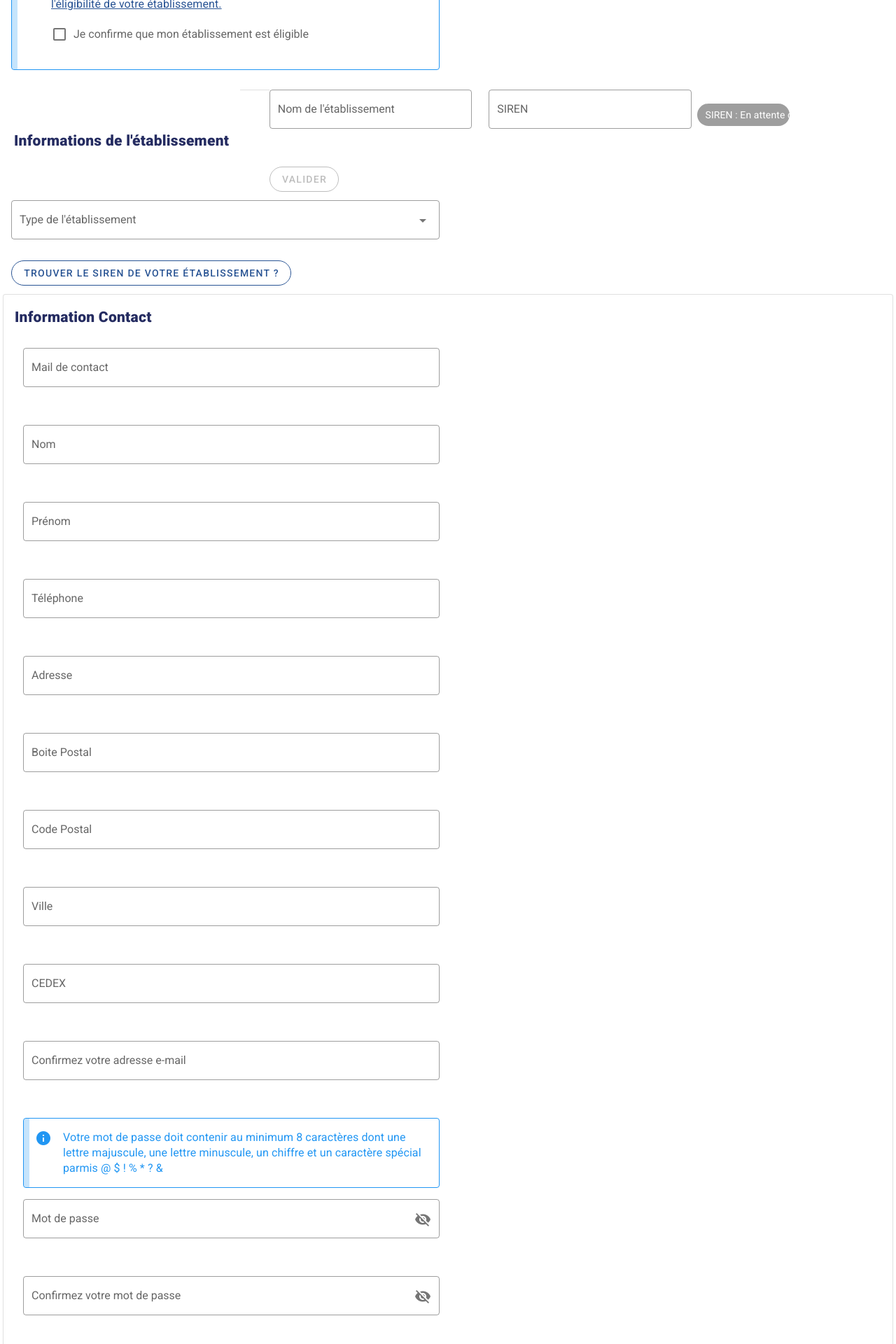
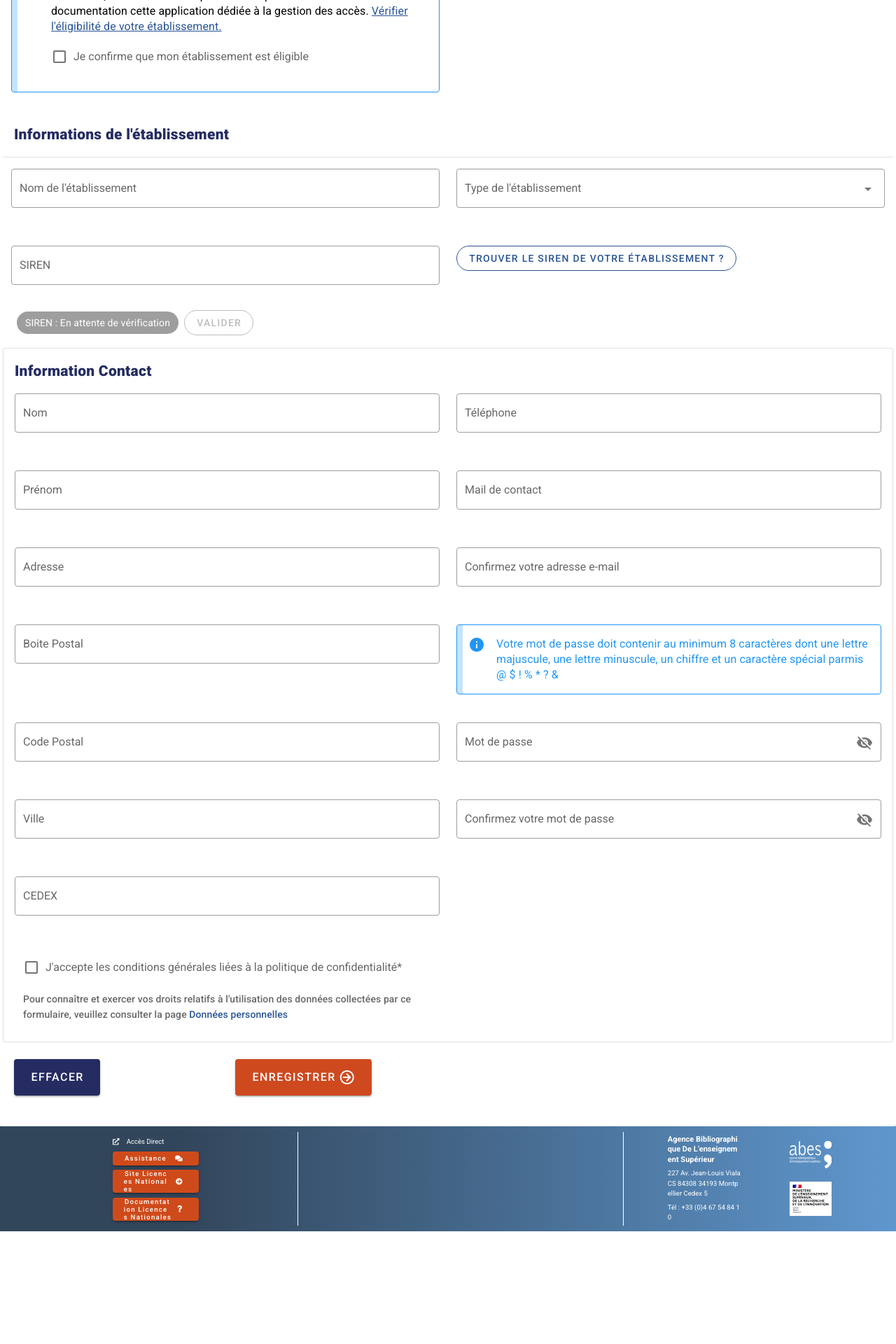
Before and after one commit to abes-esr/ln-front, a Vue app: page /creationEtablissement in a window 1280 px wide. Shown: the part 420-2340 px from the top of the page at 70% size. After the commit the page ends 2179 px from the top, so only its background shows below. Built offline with nearby package versions, Linux system fonts and the light colour scheme; what vue-recaptcha-v3 would draw is missing.

Commit message:
Tentative forma formulaire creation Etab

```diff
--- a/src/components/etablissement/Contact.vue
+++ b/src/components/etablissement/Contact.vue
@@ -1,16 +1,6 @@
 <template>
   <v-form ref="form" lazy-validation>
-    <v-col cols="12" md="6" lg="6" xl="6">
-      <v-text-field
-          outlined
-          label="Mail de contact"
-          placeholder="Mail de contact"
-          v-model="contact.mail"
-          :rules="rulesForms.emailContactRules"
-          required
-          @keyup.enter="validate()"
-      ></v-text-field>
-    </v-col>
+    <v-row>
       <v-col cols="12" md="6" lg="6" xl="6">
         <v-text-field
           outlined
@@ -18,17 +8,6 @@
           placeholder="Nom"
           v-model="contact.nom"
           :rules="rulesForms.nomContactRules"
-          required
-          @keyup.enter="validate()"
-      ></v-text-field>
-    </v-col>
-    <v-col cols="12" md="6" lg="6" xl="6">
-      <v-text-field
-          outlined
-          label="Prénom"
-          placeholder="Prénom"
-          v-model="contact.prenom"
-          :rules="rulesForms.prenomContactRules"
           required
           @keyup.enter="validate()"
         ></v-text-field>
@@ -45,6 +24,32 @@
           @keyup.enter="validate()"
         ></v-text-field>
       </v-col>
+    </v-row>
+    <v-row>
+      <v-col cols="12" md="6" lg="6" xl="6">
+        <v-text-field
+          outlined
+          label="Prénom"
+          placeholder="Prénom"
+          v-model="contact.prenom"
+          :rules="rulesForms.prenomContactRules"
+          required
+          @keyup.enter="validate()"
+        ></v-text-field>
+      </v-col>
+      <v-col cols="12" md="6" lg="6" xl="6">
+        <v-text-field
+          outlined
+          label="Mail de contact"
+          placeholder="Mail de contact"
+          v-model="contact.mail"
+          :rules="rulesForms.emailContactRules"
+          required
+          @keyup.enter="validate()"
+        ></v-text-field>
+      </v-col>
+    </v-row>
+    <v-row>
       <v-col cols="12" md="6" lg="6" xl="6">
         <v-text-field
           outlined
@@ -60,6 +65,19 @@
       <v-col cols="12" md="6" lg="6" xl="6">
         <v-text-field
           outlined
+          label="Confirmez votre adresse e-mail"
+          placeholder="Confirmez votre adresse e-mail"
+          v-model="emailConfirmation"
+          :rules="rulesForms.confirmEmailContactRules"
+          required
+          @keyup.enter="validate()"
+        ></v-text-field>
+      </v-col>
+    </v-row>
+    <v-row>
+      <v-col cols="12" md="6" lg="6" xl="6">
+        <v-text-field
+          outlined
           label="Boite Postal"
           placeholder="Boite Postal"
           v-model="contact.boitePostale"
@@ -67,6 +85,15 @@
           @keyup.enter="validate()"
         ></v-text-field>
       </v-col>
+      <v-col cols="12" md="6" lg="6" xl="6">
+        <v-alert border="left" type="info" outlined>
+          Votre mot de passe doit contenir au minimum 8 caractères dont une
+          lettre majuscule, une lettre minuscule, un chiffre et un caractère
+          spécial parmis @ $ ! % * ? &
+        </v-alert>
+      </v-col>
+    </v-row>
+    <v-row>
       <v-col cols="12" md="6" lg="6" xl="6">
         <v-text-field
           outlined
@@ -82,6 +109,22 @@
       <v-col cols="12" md="6" lg="6" xl="6">
         <v-text-field
           outlined
+          :append-icon="show1 ? 'mdi-eye' : 'mdi-eye-off'"
+          label="Mot de passe"
+          placeholder="Mot de passe"
+          v-model="contact.motDePasse"
+          :rules="rulesForms.passwordRules"
+          :type="show1 ? 'text' : 'password'"
+          required
+          @keyup.enter="validate()"
+          @click:append="show1 = !show1"
+        ></v-text-field>
+      </v-col>
+    </v-row>
+    <v-row>
+      <v-col cols="12" md="6" lg="6" xl="6">
+        <v-text-field
+          outlined
           label="Ville"
           placeholder="Ville"
           v-model="contact.ville"
@@ -93,6 +136,22 @@
       <v-col cols="12" md="6" lg="6" xl="6">
         <v-text-field
           outlined
+          :append-icon="show1 ? 'mdi-eye' : 'mdi-eye-off'"
+          label="Confirmez votre mot de passe"
+          placeholder="Confirmez votre mot de passe"
+          v-model="motDePassConfirmation"
+          :rules="rulesForms.confirmPassContactRules"
+          :type="show1 ? 'text' : 'password'"
+          required
+          @keyup.enter="validate()"
+          @click:append="show1 = !show1"
+        ></v-text-field>
+      </v-col>
+    </v-row>
+    <v-row>
+      <v-col cols="12" md="6" lg="6" xl="6">
+        <v-text-field
+          outlined
           label="CEDEX"
           placeholder="CEDEX"
           v-model="contact.cedex"
@@ -100,63 +159,14 @@
           @keyup.enter="validate()"
         ></v-text-field>
       </v-col>
-
-    <v-col cols="12" md="6" lg="6" xl="6">
-      <v-text-field
-          outlined
-          label="Confirmez votre adresse e-mail"
-          placeholder="Confirmez votre adresse e-mail"
-          v-model="emailConfirmation"
-          :rules="
-                   rulesForms.confirmEmailContactRules
-                  "
-          required
-          @keyup.enter="validate()"
-      ></v-text-field>
-    </v-col>
-    <v-col cols="12" md="6" lg="6" xl="6">
-
-      <v-alert border="left" type="info" outlined>
-        Votre mot de passe doit contenir au minimum 8 caractères dont
-        une lettre majuscule, une lettre minuscule, un chiffre et un
-        caractère spécial parmis @ $ ! % * ? &
-      </v-alert>
-      <v-text-field
-          outlined
-          :append-icon="show1 ? 'mdi-eye' : 'mdi-eye-off'"
-          label="Mot de passe"
-          placeholder="Mot de passe"
-          v-model="contact.motDePasse"
-          :rules="rulesForms.passwordRules"
-          :type="show1 ? 'text' : 'password'"
-          required
-          @keyup.enter="validate()"
-          @click:append="show1 = !show1"
-      ></v-text-field>
-    </v-col>
-    <v-col cols="12" md="6" lg="6" xl="6">
-      <v-text-field
-          outlined
-          :append-icon="show1 ? 'mdi-eye' : 'mdi-eye-off'"
-          label="Confirmez votre mot de passe"
-          placeholder="Confirmez votre mot de passe"
-          v-model="motDePassConfirmation"
-          :rules="
-                    rulesForms.confirmPassContactRules
-                  "
-          :type="show1 ? 'text' : 'password'"
-          required
-          @keyup.enter="validate()"
-          @click:append="show1 = !show1"
-      ></v-text-field>
-    </v-col>
+    </v-row>
   </v-form>
 </template>
 
 <script lang="ts">
-import {Component, Prop, Vue} from "vue-property-decorator";
-import {rulesForms} from "@/core/RulesForm";
-import {Action} from "@/core/CommonDefinition";
+import { Component, Prop, Vue } from "vue-property-decorator";
+import { rulesForms } from "@/core/RulesForm";
+import { Action } from "@/core/CommonDefinition";
 import ContactEtablissement from "@/core/ContactEtablissement";
 
 @Component
--- a/src/components/etablissement/FormEtablissement.vue
+++ b/src/components/etablissement/FormEtablissement.vue
@@ -1,12 +1,12 @@
 <template>
   <v-card>
     <v-form ref="formCreationCompte" lazy-validation>
+      <v-card-subtitle @click="$router.push({ path: '/login' })">
+        Votre établissement a déjà un compte ? S'authentifier
+      </v-card-subtitle>
       <v-card-title v-if="action === Action.CREATION" class="pl-3">
         Créer le compte de votre établissement
       </v-card-title>
-      <v-card-subtitle @click="$router.push({ path: '/login' })">
-        Votre établissement a déjà un compte ? S'authentifier
-      </v-card-subtitle>
       <v-card-text>
         <v-row v-if="action === Action.CREATION">
           <v-col cols="12" md="6" lg="6" xl="6">
@@ -43,8 +43,11 @@
           "
         >
           <v-card-title>Informations de l'établissement</v-card-title>
+        </v-row>
+        <v-row>
           <v-divider></v-divider>
-          <v-row>
+        </v-row>
+        <v-row class="pt-1">
           <v-col cols="12" md="6" lg="6" xl="6">
             <v-text-field
               outlined
@@ -58,6 +61,18 @@
             ></v-text-field>
           </v-col>
           <v-col cols="12" md="6" lg="6" xl="6">
+            <v-select
+              outlined
+              v-model="etablissement.typeEtablissement"
+              :items="typesEtab"
+              label="Type de l'établissement"
+              :rules="rulesForms.typeEtabRules"
+              required
+            ></v-select>
+          </v-col>
+        </v-row>
+        <v-row>
+          <v-col cols="12" md="6" lg="6" xl="6">
             <v-text-field
               outlined
               label="SIREN"
@@ -69,8 +84,9 @@
               @input="checkSiren()"
               @keyup.enter="validate()"
             ></v-text-field>
-            </v-col>
-            <v-col cols="12" md="6" lg="6" xl="6">
+            <v-chip class="ma-2" :color="checkSirenColor" text-color="white"
+              >SIREN : {{ checkSirenAPI }}
+            </v-chip>
             <!-- POPUP CONFIRMATION SIREN -->
             <v-dialog v-model="dialog" persistent max-width="450">
               <template v-slot:activator="{ on, attrs }">
@@ -89,23 +105,15 @@
                   Votre SIREN est-il correct ?
                 </v-card-title>
                 <v-card-text
-                  >Le SIREN renseigné correspond à l'établissement suivant
-                    : <b>{{ checkSirenAPI }}</b></v-card-text
+                  >Le SIREN renseigné correspond à l'établissement suivant :
+                  <b>{{ checkSirenAPI }}</b></v-card-text
                 >
                 <v-card-actions>
                   <v-spacer></v-spacer>
-                    <v-btn
-                        color="green darken-1"
-                        text
-                        @click="dialog = false"
-                    >
+                  <v-btn color="green darken-1" text @click="dialog = false">
                     Non
                   </v-btn>
-                    <v-btn
-                        color="green darken-1"
-                        text
-                        @click="dialog = false"
-                    >
+                  <v-btn color="green darken-1" text @click="dialog = false">
                     Oui
                   </v-btn>
                 </v-card-actions>
@@ -113,26 +121,7 @@
             </v-dialog>
             <!-- FIN POPUP CONFIRMATION SIREN -->
           </v-col>
-          </v-row>
-          <v-row class="mt-0">
           <v-col cols="12" md="6" lg="6" xl="6">
-              <v-chip
-                  class="ma-2"
-                  :color="checkSirenColor"
-                  text-color="white"
-              >SIREN : {{ checkSirenAPI }}
-              </v-chip>
-            </v-col>
-          </v-row>
-          <v-col cols="12" md="6" lg="6" xl="6">
-            <v-select
-                outlined
-                v-model="etablissement.typeEtablissement"
-                :items="typesEtab"
-                label="Type de l'établissement"
-                :rules="rulesForms.typeEtabRules"
-                required
-            ></v-select>
             <v-btn
               color="primary"
               rounded
@@ -148,8 +137,14 @@
           <v-card outlined>
             <v-card-title>Information Contact</v-card-title>
             <v-card-text>
-              <contact :action="action" :contact="etablissement.contact"/>
-              <v-col cols="12" md="6" lg="6" xl="6" v-if="action === Action.CREATION">
+              <contact :action="action" :contact="etablissement.contact" />
+              <v-col
+                cols="12"
+                md="6"
+                lg="6"
+                xl="6"
+                v-if="action === Action.CREATION"
+              >
                 <v-checkbox
                   required
                   :rules="rulesForms.checkboxRules"
@@ -158,8 +153,8 @@
                 ></v-checkbox>
                 <div class="subtitle-2">
                   Pour connaître et exercer vos droits relatifs à l'utilisation
-                  des données collectées par ce formulaire, veuillez consulter la
-                  page
+                  des données collectées par ce formulaire, veuillez consulter
+                  la page
                   <a @click="$router.push({ path: '/donneespersonnelles' })"
                     >Données personnelles</a
                   >
@@ -182,16 +177,14 @@
                 x-large
                 @click="recaptcha()"
                 >Enregistrer
-                <v-icon class="pl-1"
-                >mdi-arrow-right-circle-outline
-                </v-icon>
+                <v-icon class="pl-1">mdi-arrow-right-circle-outline</v-icon>
               </v-btn>
             </v-col>
           </v-row>
         </v-col>
       </v-card-actions>
     </v-form>
-    <br/>
+    <br />
     <v-alert dense outlined :value="alert" type="error">
       {{ error }}
     </v-alert>
@@ -199,20 +192,20 @@
 </template>
 
 <script lang="ts">
-import {Component, Prop, Vue} from "vue-property-decorator";
-import {Logger} from "@/utils/Logger";
-import {serviceGouv} from "@/core/service/data.gouv/DataGouvApiService";
-import {SirenNotFoundError} from "@/core/service/data.gouv/exception/SirenNotFoundError";
-import {LicencesNationalesUnauthorizedApiError} from "@/core/service/licencesnationales/exception/LicencesNationalesUnauthorizedApiError";
-import {DataGouvApiError} from "@/core/service/data.gouv/exception/DataGouvApiError";
-import {etablissementService} from "@/core/service/licencesnationales/EtablissementService";
-import {rulesForms} from "@/core/RulesForm";
+import { Component, Prop, Vue } from "vue-property-decorator";
+import { Logger } from "@/utils/Logger";
+import { serviceGouv } from "@/core/service/data.gouv/DataGouvApiService";
+import { SirenNotFoundError } from "@/core/service/data.gouv/exception/SirenNotFoundError";
+import { LicencesNationalesUnauthorizedApiError } from "@/core/service/licencesnationales/exception/LicencesNationalesUnauthorizedApiError";
+import { DataGouvApiError } from "@/core/service/data.gouv/exception/DataGouvApiError";
+import { etablissementService } from "@/core/service/licencesnationales/EtablissementService";
+import { rulesForms } from "@/core/RulesForm";
 import Etablissement from "@/core/Etablissement";
-import {Action} from "@/core/CommonDefinition";
+import { Action } from "@/core/CommonDefinition";
 import Contact from "@/components/etablissement/Contact.vue";
 
 @Component({
-  components: {Contact}
+  components: { Contact }
 })
 export default class FormEtablissement extends Vue {
   etablissement: Etablissement;
@@ -293,7 +286,7 @@ export default class FormEtablissement extends Vue {
           "creationCompteEffectuee = " +
             this.$store.getters.creationCompteEffectuee()
         );
-          this.$router.push({path: "/login"});
+        this.$router.push({ path: "/login" });
       })
       .catch(err => {
         this.buttonLoading = false;
```
Lines whose indentation alone changed are shown as unchanged.
